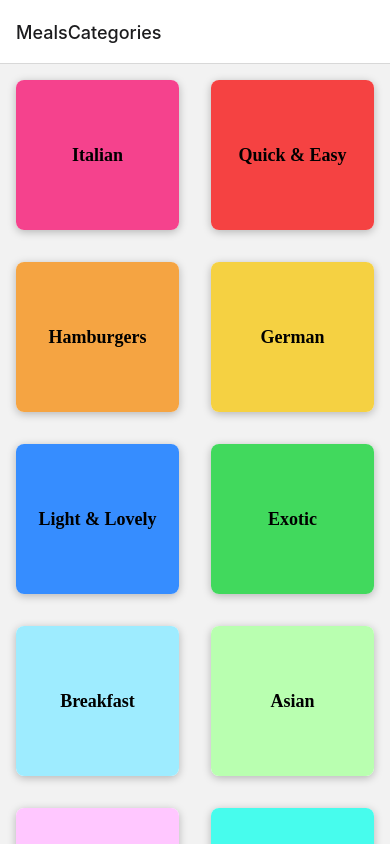
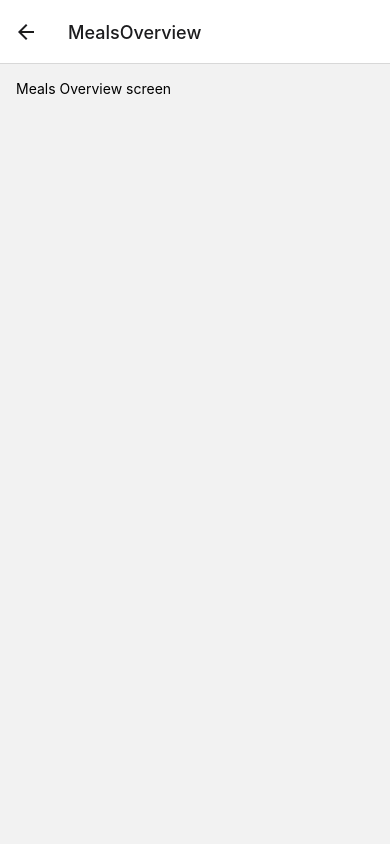
Before and after one commit to misharexviashvili/MealApp, a React Native app: screen /MealsOverview in a window 390 px wide. Built offline with nearby package versions, Linux system fonts and the light colour scheme.

Commit message:
categories can be opened up

```diff
--- a/App.js
+++ b/App.js
@@ -3,6 +3,7 @@
 import { Fragment } from "react";
 import { StatusBar, StyleSheet } from "react-native";
 import CategoriesScreen from "./screens/CategoriesScreen";
+import MealsOverviewScreen from "./screens/MealsOverviewScreen";
 const Stack = createNativeStackNavigator();
 export default function App() {
   return (
@@ -11,6 +12,7 @@
       <NavigationContainer>
         <Stack.Navigator>
           <Stack.Screen name="MealsCategories" component={CategoriesScreen} />
+          <Stack.Screen name="MealsOverview" component={MealsOverviewScreen} />
         </Stack.Navigator>
       </NavigationContainer>
     </Fragment>
--- a/components/CategoryGridTile.js
+++ b/components/CategoryGridTile.js
@@ -1,6 +1,6 @@
 import { Pressable, Text, View, StyleSheet, Platform } from "react-native";
 
-export default function CategoryGridTile({ title, color }) {
+export default function CategoryGridTile({ title, color, onPress }) {
   return (
     <View style={styles.gridItem}>
       <Pressable
@@ -9,6 +9,7 @@
           pressed ? styles.buttonPressed : null,
         ]}
         android_ripple={{ color: "#ccc" }}
+        onPress={onPress}
       >
         <View style={[styles.innerContainer, { backgroundColor: color }]}>
           <Text style={styles.title}>{title}</Text>
--- a/screens/CategoriesScreen.js
+++ b/screens/CategoriesScreen.js
@@ -1,12 +1,21 @@
 import { CATEGORIES } from "../data/dummy-data";
 import { FlatList } from "react-native";
 import CategoryGridTile from "../components/CategoryGridTile";
-function renderCategoryItem(itemData) {
-  return (
-    <CategoryGridTile title={itemData.item.title} color={itemData.item.color} />
-  );
-}
-export default function CategoriesScreen() {
+import MealsOverviewScreen from "./MealsOverviewScreen";
+
+export default function CategoriesScreen({ navigation }) {
+  function renderCategoryItem(itemData) {
+    function pressHandler() {
+      navigation.navigate("MealsOverview");
+    }
+    return (
+      <CategoryGridTile
+        title={itemData.item.title}
+        color={itemData.item.color}
+        onPress={pressHandler}
+      />
+    );
+  }
   return (
     <FlatList
       data={CATEGORIES}
--- /dev/null
+++ b/screens/MealsOverviewScreen.js
@@ -0,0 +1,16 @@
+import { Text, View, StyleSheet } from "react-native";
+import { MEALS } from "../data/dummy-data";
+export default function MealsOverviewScreen() {
+  return (
+    <View style={styles.container}>
+      <Text>Meals Overview screen</Text>
+    </View>
+  );
+}
+
+const styles = StyleSheet.create({
+  container: {
+    flex: 1,
+    padding: 16,
+  },
+});
```
